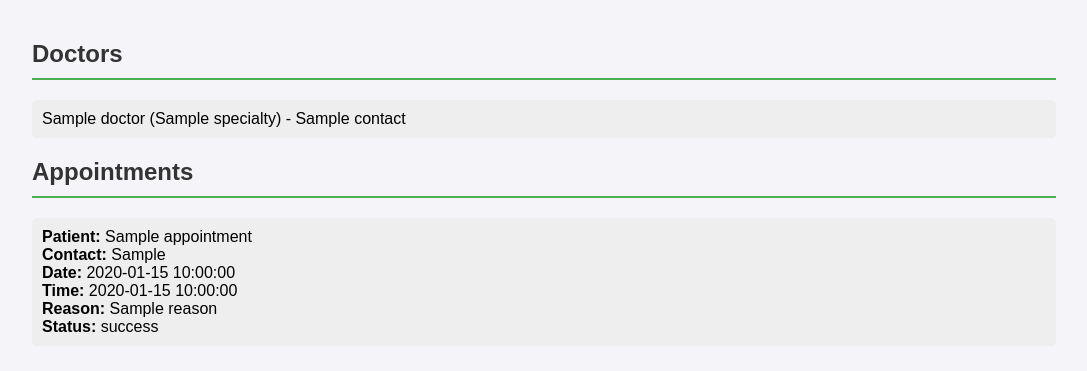
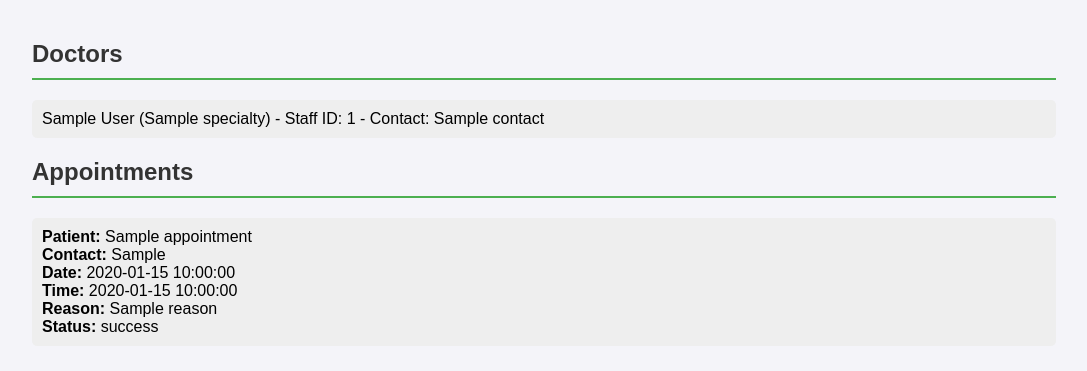
Before and after one commit to Shylushai/MediDoc-Project11, a Flask app: template templates/index.html in a window 1280 px wide. Shown: the part 110-481 px from the top of the page, without its empty margins (96-1183 px from the left). Run offline with Flask 3, Linux system fonts and the light colour scheme; the template is opened without the code that fills it: most values are stand-ins (such as "Sample title", 1, 10 or a date in 2020); some libraries are stand-ins or nearby versions.

Commit message:
add display patient, doctor firstname, last name

```diff
--- a/templates/book_appointment.html
+++ b/templates/book_appointment.html
@@ -62,7 +62,7 @@
         <select id="doctor" name="doctor" required>
           <option value="">Select Doctor</option>
           {% for doctor in doctors %}
-            <option value="{{ doctor.id }}" data-department="{{ doctor.department_id }}">{{ doctor.name }}</option>
+            <option value="{{ doctor.doctor_id }}" data-department="{{ doctor.department_id }}">{{ doctor.name }}</option>
           {% endfor %}
         </select>
 
--- a/templates/index.html
+++ b/templates/index.html
@@ -103,7 +103,7 @@
             <ul>
                 {% for patient in patients %}
                     <li>
-                        {{ patient.name }} (DOB: {{ patient.dob }}, {{ patient.age }} years old, {{ patient.gender }}) - {{ patient.contact }}
+                        {{ patient.first_name + " " + patient.last_name }} (DOB: {{ patient.dob }}, {{ patient.age }} years old, {{ patient.gender }}) - Contact: {{ patient.contact }}
                         <div class="button-group">
                             <form action="{{ url_for('delete_patient', patient_id=patient.patient_id) }}" method="post">
                                 <button type="submit" class="button delete">Delete</button>
@@ -117,10 +117,10 @@
         <ul>
             {% for doctor in doctors %}
                 <li>
-                    {{ doctor.name }} ({{ doctor.specialty }}) - {{ doctor.contact }}
+                    {{ doctor.first_name + " " + doctor.last_name }} ({{ doctor.specialty }}) - Staff ID: {{ doctor.user_id }} - Contact: {{ doctor.contact }}
                     {% if current_user.role == 'admin' %}
                         <div class="button-group">
-                            <form action="{{ url_for('delete_doctor', doctor_id=doctor.id) }}" method="post">
+                            <form action="{{ url_for('delete_doctor', doctor_id=doctor.doctor_id) }}" method="post">
                                 <button type="submit" class="button delete">Delete</button>
                             </form>
                         </div>
--- a/templates/receptionist_book_appointment.html
+++ b/templates/receptionist_book_appointment.html
@@ -43,7 +43,7 @@
             <label for="doctor">Choose Doctor</label>
             <select name="doctor" required>
                 {% for doctor in doctors %}
-                    <option value="{{ doctor.id }}">{{ doctor.name }} ({{ doctor.specialty }})</option>
+                    <option value="{{ doctor.doctor_id }}">{{ doctor.name }} ({{ doctor.specialty }})</option>
                 {% endfor %}
             </select>
 
```
